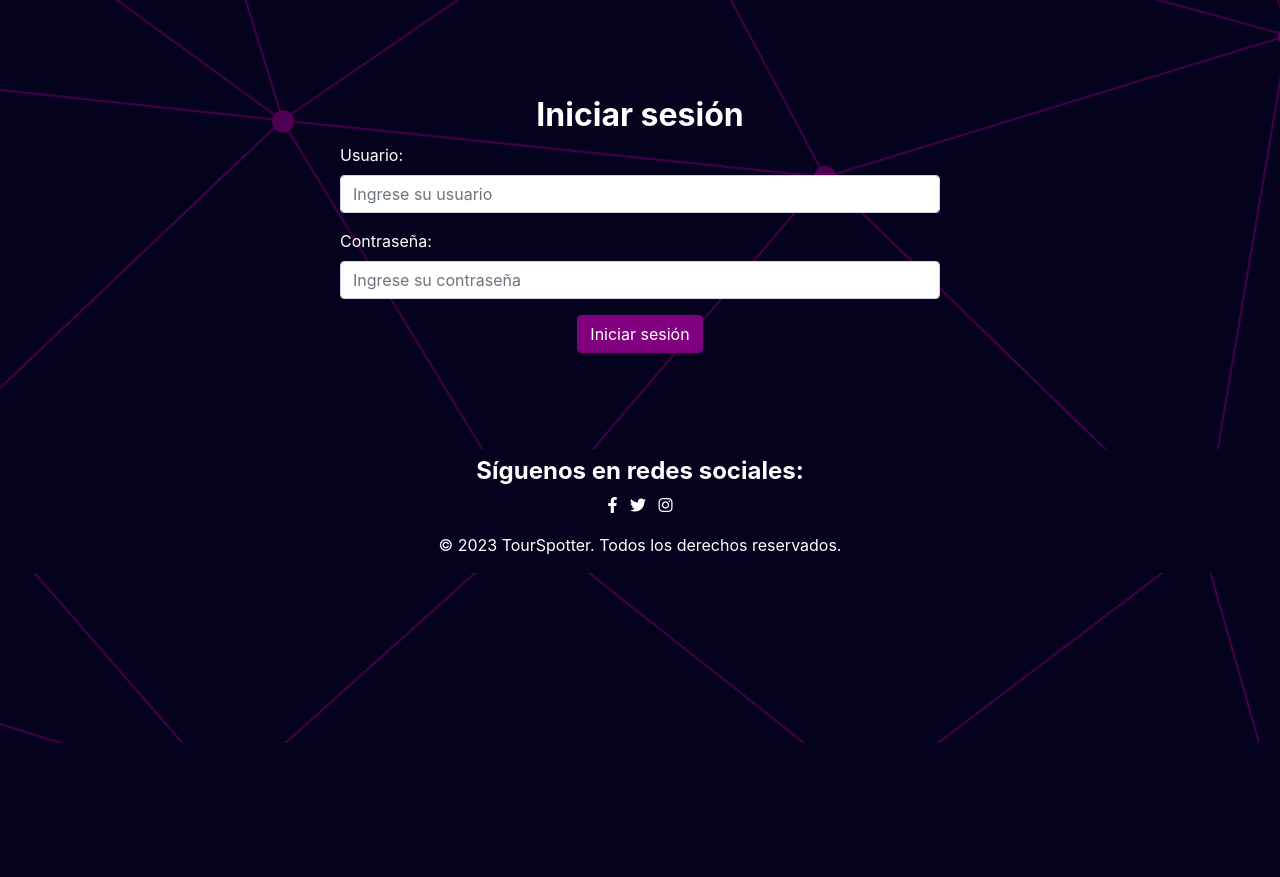
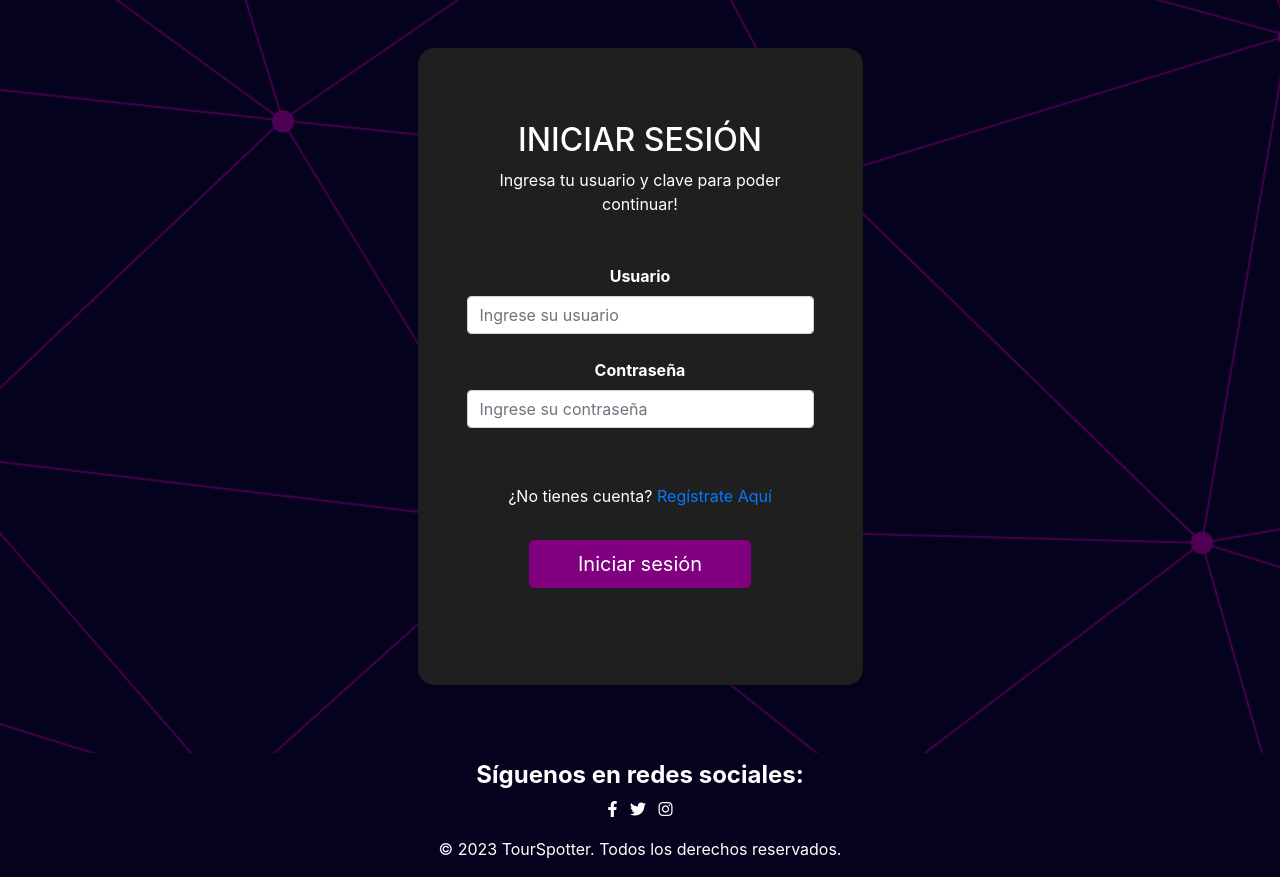
Before and after one commit to Fbntos/TourSpotter, a Django app: page /accounts/login/ in a window 1280 px wide. Shown: the part 57-934 px from the top of the page. Before the commit the page ends 800 px from the top, so only its background shows below. Run offline with Django 4.2, Linux system fonts and the light colour scheme; some libraries are stand-ins or nearby versions.

Commit message:
Add(login): Se modifico estaticamente el login y se agrego un registro

```diff
--- a/TourSpotter/urls.py
+++ b/TourSpotter/urls.py
@@ -26,10 +26,13 @@
     path('ciudad_detail/<int:ciudad_id>/', views.ciudad_detail, name='ciudad_detail'),
     path("chile/", views.chile, name="sobre_chile"),
     path('admin/', admin.site.urls),
+
     path('accounts/', include('django.contrib.auth.urls')),
+
     path('logout/', auth_views.LogoutView.as_view(), name='logout'),
     path("about/", views.about, name="about"),
     path("ciudades/", views.ciudades, name="ciudades"),
     path("get_all/", include('api.urls'), name="get_all"),
-    path("api/", include('api.urls'), name="filter")
-]
+    path("api/", include('api.urls'), name="filter"),
+    path("accounts/registro", views.registro, name="registro")
+    ]
--- a/web/static/css/chile.css
+++ b/web/static/css/chile.css
@@ -9,3 +9,7 @@
 .text-white {
 color: #fff;
 }
+
+.bg-darker {
+    background-color: #201f1f;
+}
--- a/web/static/css/login.css
+++ /dev/null
@@ -1,3 +0,0 @@
-#login {
-    color: white;
-}
--- a/web/static/css/style_base.css
+++ b/web/static/css/style_base.css
@@ -6,6 +6,7 @@
 body {
     background-image: url('../img/bg.png');
 }
+
 
 .navbar-nav .nav-link {
     color: white !important;
@@ -70,7 +71,6 @@
 }
 
 .custom-button {
-    /* Estilos del botón */
     position: relative;
     overflow: hidden;
 }
--- a/web/static/js/usd-eu.js
+++ b/web/static/js/usd-eu.js
@@ -1,43 +1,43 @@
-$(document).ready(function() {
-    // Realiza una solicitud a la API de conversión de moneda
-    $.ajax({
-      url: 'https://v6.exchangerate-api.com/v6/6943837dc5700b655ce71c3a/latest/USD',
-      dataType: 'json',
-      success: function(data) {
-        // Obtiene el valor de la tasa de cambio de dólar a peso chileno
-        var usdToClpRate = data.conversion_rates.CLP;
+// $(document).ready(function() {
+//     // Realiza una solicitud a la API de conversión de moneda
+//     $.ajax({
+//       url: 'https://v6.exchangerate-api.com/v6/6943837dc5700b655ce71c3a/latest/USD',
+//       dataType: 'json',
+//       success: function(data) {
+//         // Obtiene el valor de la tasa de cambio de dólar a peso chileno
+//         var usdToClpRate = data.conversion_rates.CLP;
 
-        // Calcula el valor de 1 dólar en pesos chilenos
-        var usdAmount = 1;
-        var clpAmount = usdAmount * usdToClpRate;
+//         // Calcula el valor de 1 dólar en pesos chilenos
+//         var usdAmount = 1;
+//         var clpAmount = usdAmount * usdToClpRate;
 
-        // Inserta el valor de 1 dólar en pesos chilenos en tu página
-        $('#clp-amount').text(clpAmount.toFixed(2));
-      },
-      error: function() {
-        console.log('Error al obtener la tasa de cambio.');
-      }
-    });
-  });
+//         // Inserta el valor de 1 dólar en pesos chilenos en tu página
+//         $('#clp-amount').text(clpAmount.toFixed(2));
+//       },
+//       error: function() {
+//         console.log('Error al obtener la tasa de cambio.');
+//       }
+//     });
+//   });
 
-  $(document).ready(function() {
-    // Realiza una solicitud a la API de conversión de moneda
-    $.ajax({
-      url: 'https://v6.exchangerate-api.com/v6/6943837dc5700b655ce71c3a/latest/EUR',
-      dataType: 'json',
-      success: function(data) {
-        // Obtiene el valor de la tasa de cambio del euro a peso chileno
-        var eurToClpRate = data.conversion_rates.CLP;
+//   $(document).ready(function() {
+//     // Realiza una solicitud a la API de conversión de moneda
+//     $.ajax({
+//       url: 'https://v6.exchangerate-api.com/v6/6943837dc5700b655ce71c3a/latest/EUR',
+//       dataType: 'json',
+//       success: function(data) {
+//         // Obtiene el valor de la tasa de cambio del euro a peso chileno
+//         var eurToClpRate = data.conversion_rates.CLP;
 
-        // Calcula el valor de 1 euro en pesos chilenos
-        var eurAmount = 1;
-        var clpAmount = eurAmount * eurToClpRate;
+//         // Calcula el valor de 1 euro en pesos chilenos
+//         var eurAmount = 1;
+//         var clpAmount = eurAmount * eurToClpRate;
 
-        // Inserta el valor de 1 euro en pesos chilenos en tu página
-        $('#clp-amount-eur').text(clpAmount.toFixed(2));
-      },
-      error: function() {
-        console.log('Error al obtener la tasa de cambio.');
-      }
-    });
-  });
+//         // Inserta el valor de 1 euro en pesos chilenos en tu página
+//         $('#clp-amount-eur').text(clpAmount.toFixed(2));
+//       },
+//       error: function() {
+//         console.log('Error al obtener la tasa de cambio.');
+//       }
+//     });
+//   });
--- a/web/templates/base.html
+++ b/web/templates/base.html
@@ -16,7 +16,6 @@
     <!-- Enlaces a los estilos de CSS -->
     <link rel="stylesheet" href="{%static 'css/style_base.css'%}">
     <link rel="stylesheet" href="{%static 'css/footer.css'%}">
-    <link rel="stylesheet" href="{%static 'css/login.css'%}">
     <link rel="stylesheet" href="{%static 'css/chile.css'%}">
 
 </head>
@@ -33,7 +32,7 @@
     <script src="https://cdn.jsdelivr.net/npm/popper.js@1.12.9/dist/umd/popper.min.js" integrity="sha384-ApNbgh9B+Y1QKtv3Rn7W3mgPxhU9K/ScQsAP7hUibX39j7fakFPskvXusvfa0b4Q" crossorigin="anonymous"></script>
     <script src="https://cdn.jsdelivr.net/npm/bootstrap@4.0.0/dist/js/bootstrap.min.js" integrity="sha384-JZR6Spejh4U02d8jOt6vLEHfe/JQGiRRSQQxSfFWpi1MquVdAyjUar5+76PVCmYl" crossorigin="anonymous"></script>
     <script src="https://ajax.googleapis.com/ajax/libs/jquery/3.6.0/jquery.min.js"></script>
-    <script src="{% static 'js/usd-eu.js' %}"></script>
+    {% comment %} <script src="{% static 'js/usd-eu.js' %}"></script> {% endcomment %}
     <script src="{% static 'js/estacion-actual.js' %}"></script>
 </body>
 </html>
--- a/web/templates/home.html
+++ b/web/templates/home.html
@@ -25,7 +25,7 @@
                     <div class="container">
                         <div class="row">
                             <div class="col-md-6">
-                                <img src="{{ciudad.img_url}}" alt="Lugar turístico" class="img-fluid rounded">
+                                <img src="{{ciudad.img_url}}" class="img-fluid rounded">
                             </div>
                             <div class="col-md-6">
                                 <h2>{{ciudad.name}}</h2>
--- a/web/templates/registration/login.html
+++ b/web/templates/registration/login.html
@@ -3,25 +3,41 @@
 {% block title %}<title>TourSpotter - Chile</title>{% endblock  %}
 
 {% block content %}
-<div class="container pt-5 pb-5" id='login'>
-    <h2 class='text-center font-weight-bold'>Iniciar sesión</h2>
-    <form method='post'>
-        {% csrf_token %}
-        <div class='container'>
-            <div class='row justify-content-center'>
-                <div class="form-group col-lg-7">
-                    <label for="username">Usuario:</label>
-                    <input type="text" class="form-control" name="username" placeholder="Ingrese su usuario">
-                </div>
-                <div class="form-group col-lg-7">
-                    <label for="password">Contraseña:</label>
-                    <input type="password" class="form-control" name="password" placeholder="Ingrese su contraseña">
-                </div>
-                <div class='text-center col-lg-7'>
-                    <button type="submit" class="btn btn-primary ">Iniciar sesión</button>
+<form action="{% url 'login'%}" method="post">
+    {% csrf_token %}
+    <div class="container'py-5 h-100">
+        <div class="row d-flex justify-content-center align-items-center h-100 ">
+            <div class="col-12 col-md-8 col-lg-6 col-xl-5">
+                <div class="card bg-darker text-white" style="border-radius: 1rem;">
+                    <div class="card-body p-5 text-center">
+                        <div class="mb-md-5 mt-md-4">
+                            <h2 class="fw-bold mb-2 text-uppercase">Iniciar Sesión</h2>
+                            <p class="text-white-50 mb-5">Ingresa tu usuario y clave para poder continuar!</p>
+                            <div class="mb-4">
+                                <label for="username" class="form-label"><strong>Usuario</strong></label>
+                                <input type="text" class="form-control" name="username" placeholder="Ingrese su usuario" required>
+                            </div>
+                            <div class="mb-2">
+                                <label for="password" class="form-label"><strong>Contraseña</strong></label>
+                                <input type="password" class="form-control" name="password" placeholder="Ingrese su contraseña" required>
+                            </div>
+                            <p class="text-center pt-5 pb-3 ">¿No tienes cuenta? <a href="{% url 'registro'%}">Regístrate Aquí</a></p>
+                            <button type="submit" class="btn btn-outline-light btn-lg px-5 btn btn-primary text-white ">Iniciar sesión</button>
+                        </div>
+                    </div>
                 </div>
             </div>
         </div>
-    </form>
-  </div>
+    </div>
+</form>
+
+
+
+
+
+
+
+
+
+
 {% endblock  %}
--- a/web/weather_api.py
+++ b/web/weather_api.py
@@ -42,7 +42,6 @@
         # En este return se hace un merge, se combinan ambos diccionarios creando uno nuevo con sus clases y valores
         return clima | main
 
-
 dict = get_geo('valdivia')
 lat = dict['lat']
 lon = dict['lon']
```
Also changed, not shown: web/templates/ciudad_detail.html (+30 -1 lines), web/templates/registration/registro.html (added, +78 -0 lines), web/views.py (+47 -2 lines), db.sqlite3.
